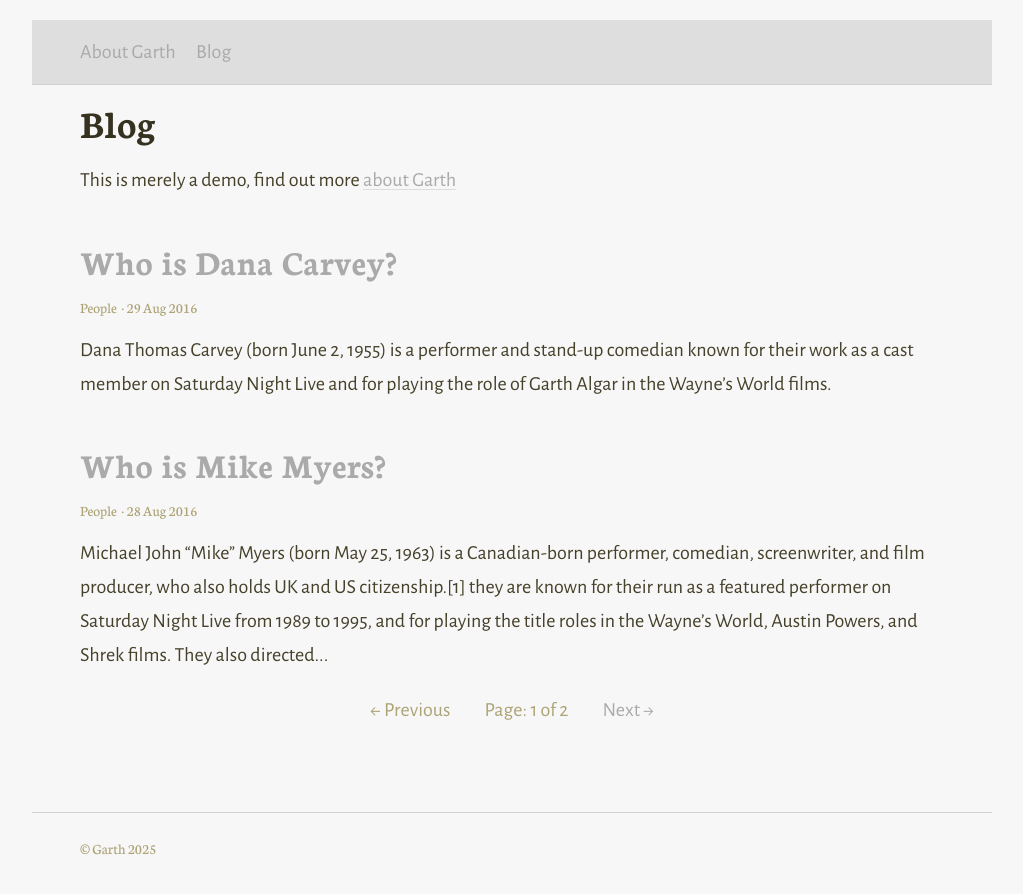
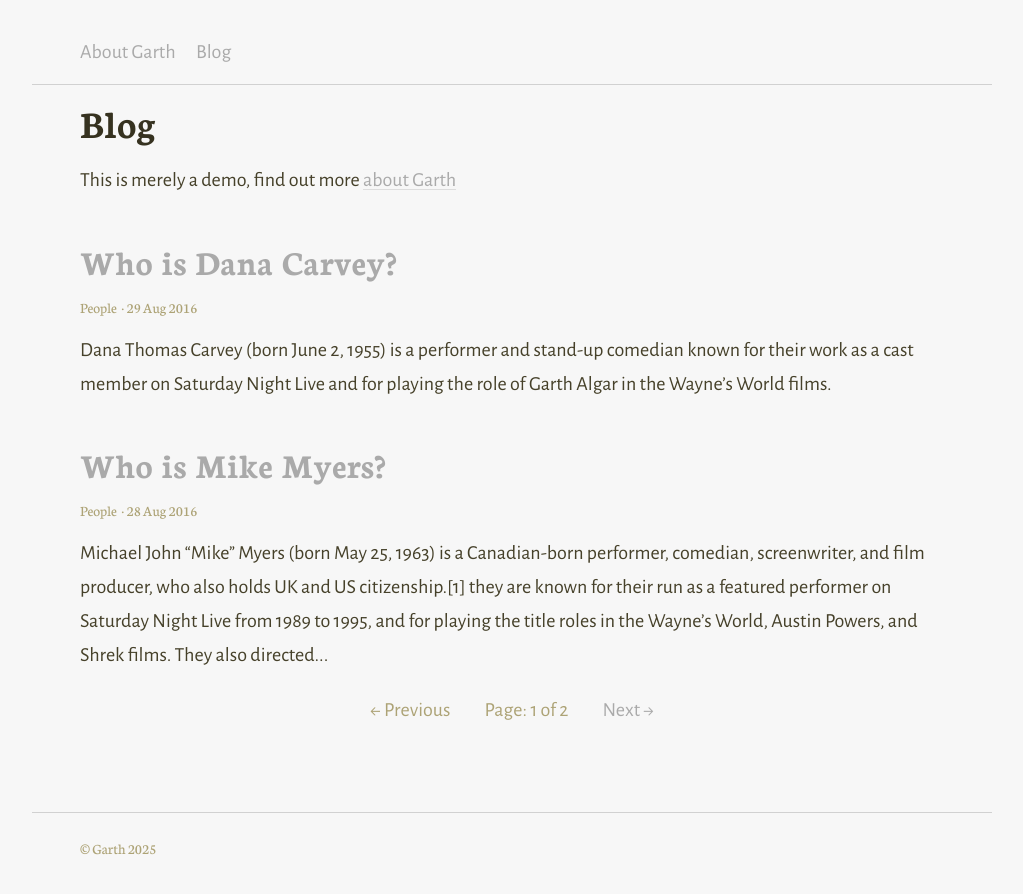
Before and after one commit to twtyone/twtyone.github.io, a Jekyll site: the page built from index.html, in a window 1280 px wide. Shown: the top 894 px of the page, without its empty margins (128-1151 px from the left). Built offline with Jekyll 4.4.1, drawn with Linux system fonts in a browser that asks for light colours; the list of posts is cut into pages by our own code.

Commit message:
Update _theme.scss

```diff
--- a/_sass/_theme.scss
+++ b/_sass/_theme.scss
@@ -40,7 +40,6 @@ body {
 
 .header {
   @include flex(0, 0, auto);
-  background: darken($backgroundColour, 10%);
   border-bottom: 1px solid darken($backgroundColour, 15%);
 }
 
```
